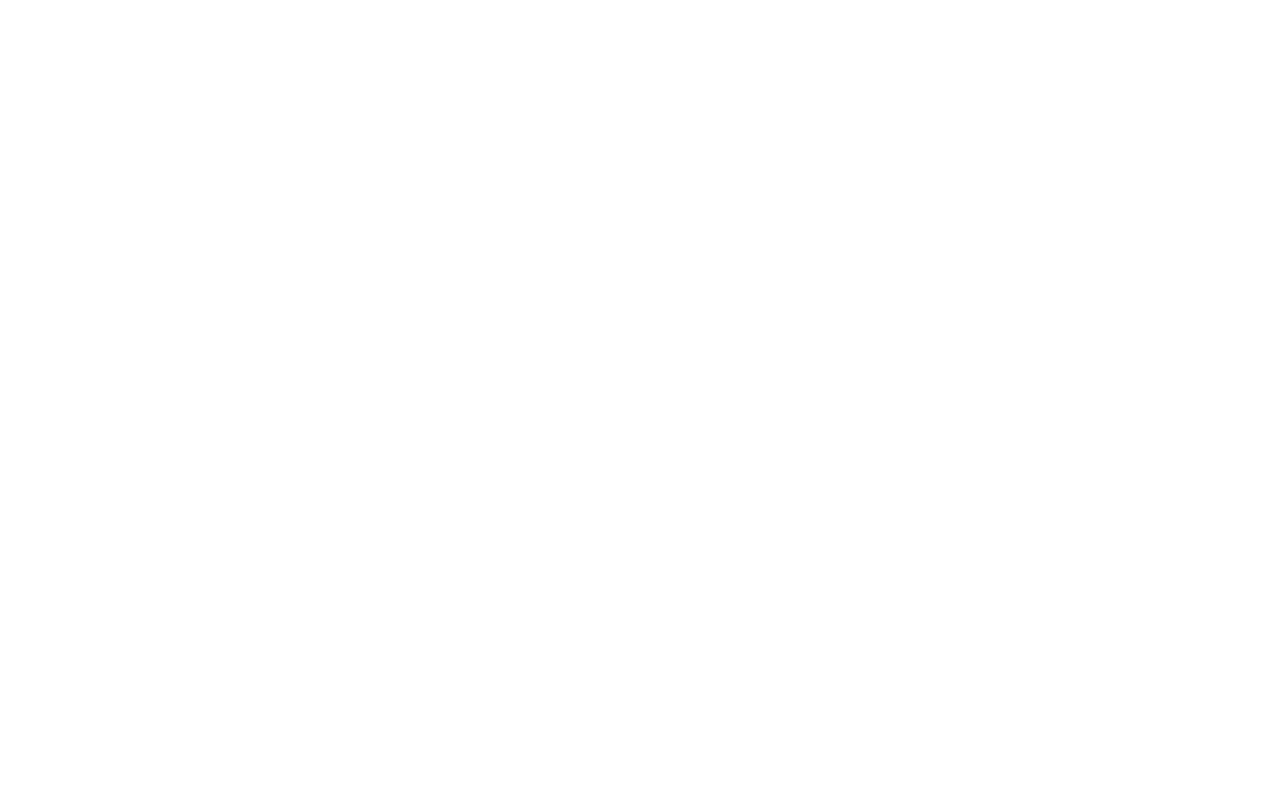
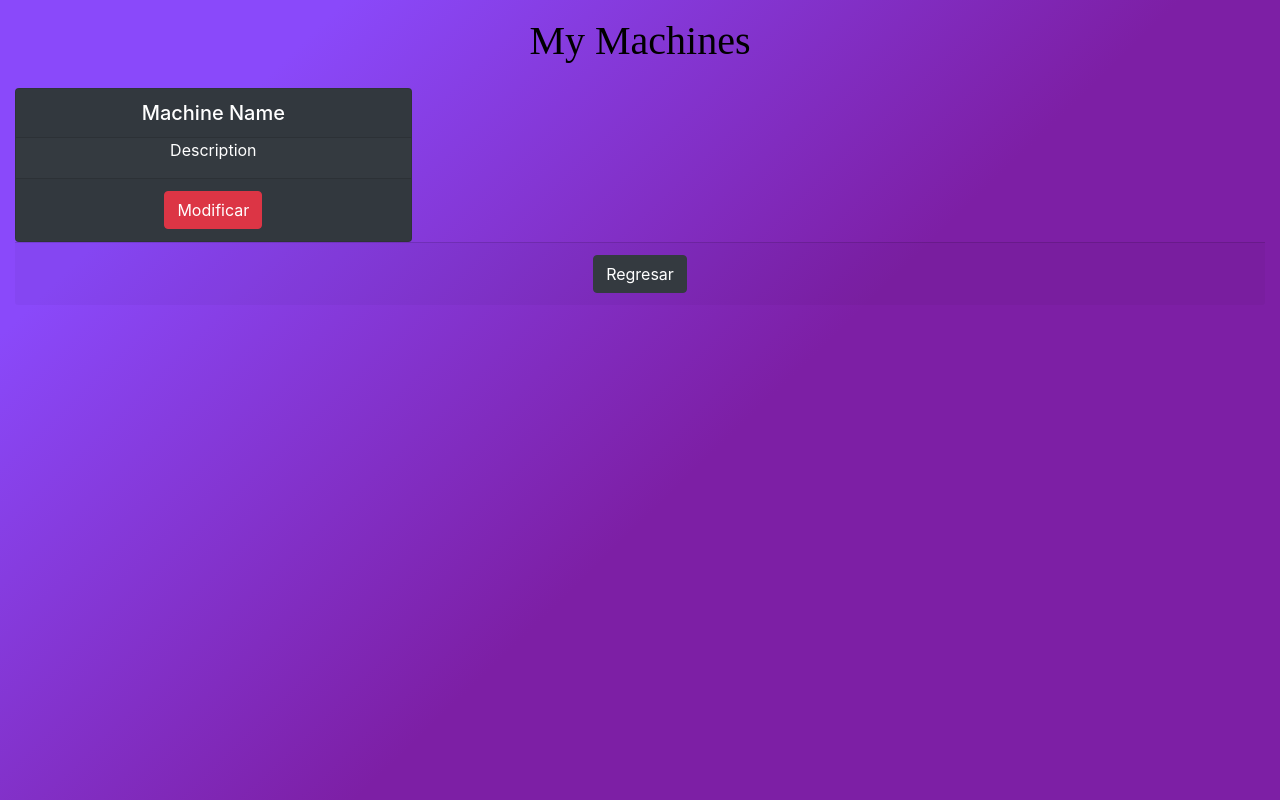
Before and after one commit to ExotronicDev/Turing-Master, a React (Create React App) app in the folder App/view/: page /TuringMachineSimulator/MachinesList in a window 1280 px wide. Before the commit this address had no page. Built offline with nearby package versions, Linux system fonts and the light colour scheme.

Commit message:
TM-44 TM-29 #in-progress #comment Minor improvements

```diff
--- a/App/view/src/App.js
+++ b/App/view/src/App.js
@@ -7,6 +7,7 @@ import Home from "./Views/Home";
 import Register from "./Views/Register";
 import Login from "./Views/Login";
 import MainView from "./Views/MainView";
+import MachinesList from "./Views/MachinesList";
 
 class App extends Component {
 	render() {
@@ -33,6 +34,11 @@ class App extends Component {
 							path="/TuringMachineSimulator/MainView"
 							element={<MainView/>}
 						></Route>
+						<Route
+							exact
+							path="/TuringMachineSimulator/MachinesList"
+							element={<MachinesList/>}
+						></Route>
 					</Routes>
 				</Router>
 			</div>
--- a/App/view/src/Views/MachinesList.js
+++ b/App/view/src/Views/MachinesList.js
@@ -1,45 +1,44 @@
 import React, { Component } from "react";
 
-class Login extends Component {
+class MachinesList extends Component {
 	render() {
         return (
-			<div className="TMList">
-				<p id="title">Turing Machines List</p>
-				<form id="form">
-					<div class="form-group">
-						<label for="email">Email</label>
-						<div className="form-group">
-							<input
-								type="email"
-								className="form-control"
-								id="email"
-								placeholder="email@example.com"
-								name="email"
-							/>
+        <div>
+            <div className="MachinesList">
+                <h4>
+                    My Machines
+                </h4>
+                <div className="col-md-12">
+                    <div className="row">
+                    {/*{console.log(this.state.data)}
+                        {this.state.services.map((post, index) => */}
+                        <div className="col-md-4">
+                            <div className ="card text-white bg-dark mt-4">
+                                <h5 className="card-header text-center text ">
+                                    {/*post.name*/} Machine Name
+                                </h5>
+                                <p className="text-center">
+                                    Description {/*post.capacity*/}
+                                </p>
+                                <div className="card-footer text-center">
+                                    <button className="btn btn-danger button" /*onClick={() => this.show(post.name)}*/>
+                                        Modificar
+                                    </button>
                                 </div>
                             </div>
-					<div class="form-group">
-						<label>Password</label>
-						<div className="form-group">
-							<input
-								type="password"
-								className="form-control"
-								id="password"
-								name="password"
-							/>
+                        </div>
+                        {/*)}*/}
+                    </div>
+                    <div className="card-footer text-center">
+                        <button className="btn btn-dark button" onClick={() => window.location=("/TuringMachineSimulator/MainView")}>
+                            Regresar
+                        </button>
                     </div>
                 </div>
-					<button
-						type="submit"
-						className="btn btn-primary"
-						style={{ marginTop: "20px", width: "200px" }}
-					>
-						Login
-					</button>
-				</form>
             </div>
-		);
+        </div>
+        )
     }
 }
 
-export default Login;
+export default MachinesList;
--- a/App/view/src/Views/MainView.js
+++ b/App/view/src/Views/MainView.js
@@ -15,7 +15,7 @@ class MainView extends Component {
 						New Machine{" "}
 					</button>
 				</form>
-				<form action="">
+				<form action="/TuringMachineSimulator/MachinesList">
 					<button
 						id="mymachines"
 						type="submit"
--- a/App/view/src/index.css
+++ b/App/view/src/index.css
@@ -192,3 +192,28 @@
 	top: 350px;
 	width: 400px;
 }
+
+.MachinesList {
+	width: 100wh;
+	height: 100vh;
+	background: linear-gradient(135.9deg, rgb(138, 73, 250) 16.4%, rgb(125, 31, 165) 56.1%) no-repeat center center fixed;
+	background-size: 400% 400% cover;
+	margin: auto;
+	text-align: center;
+}
+
+.MachinesList h4 {
+	position: relative;
+	width: 471wh;
+	height: 7vh;
+	top: 20px;
+
+	font-family: "Lucida Handwriting"; /*Papyrus, Lucida Handwriting, Courier New */
+	font-style: normal;
+	font-weight: 500;
+	font-size: 40px;
+	line-height: 41px;
+	text-align: center;
+
+	color: #000000;
+}
```
Lines whose indentation alone changed are shown as unchanged.
